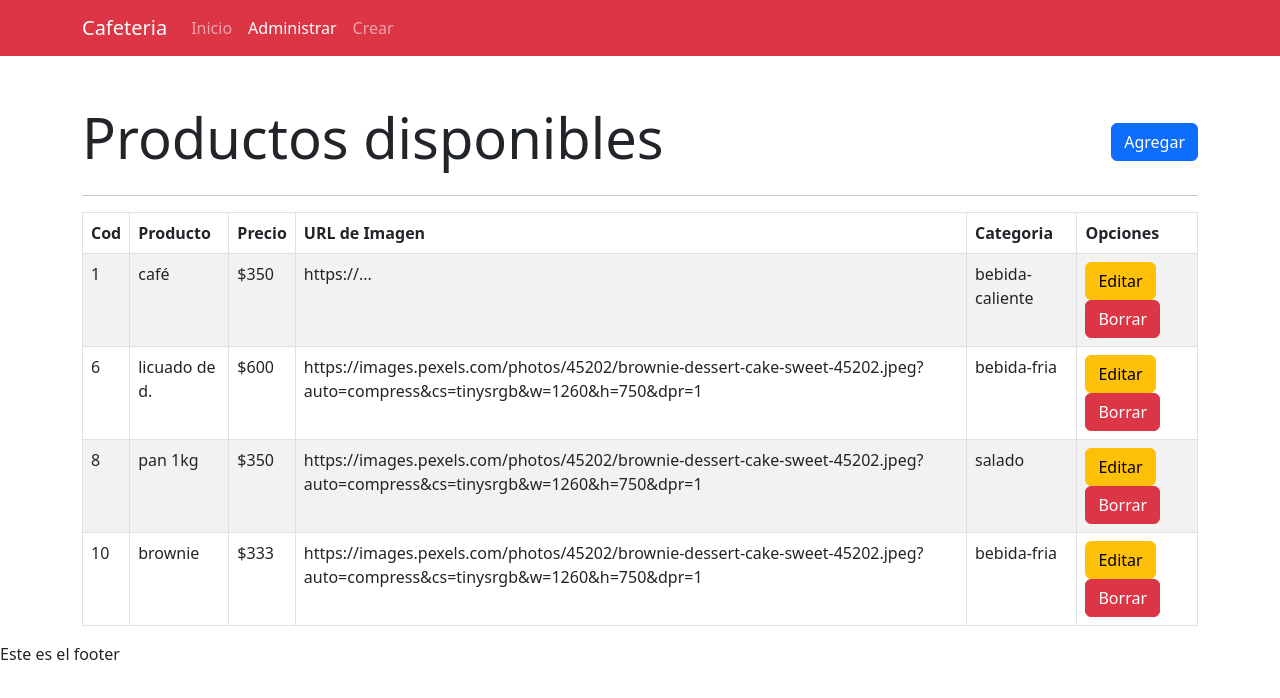
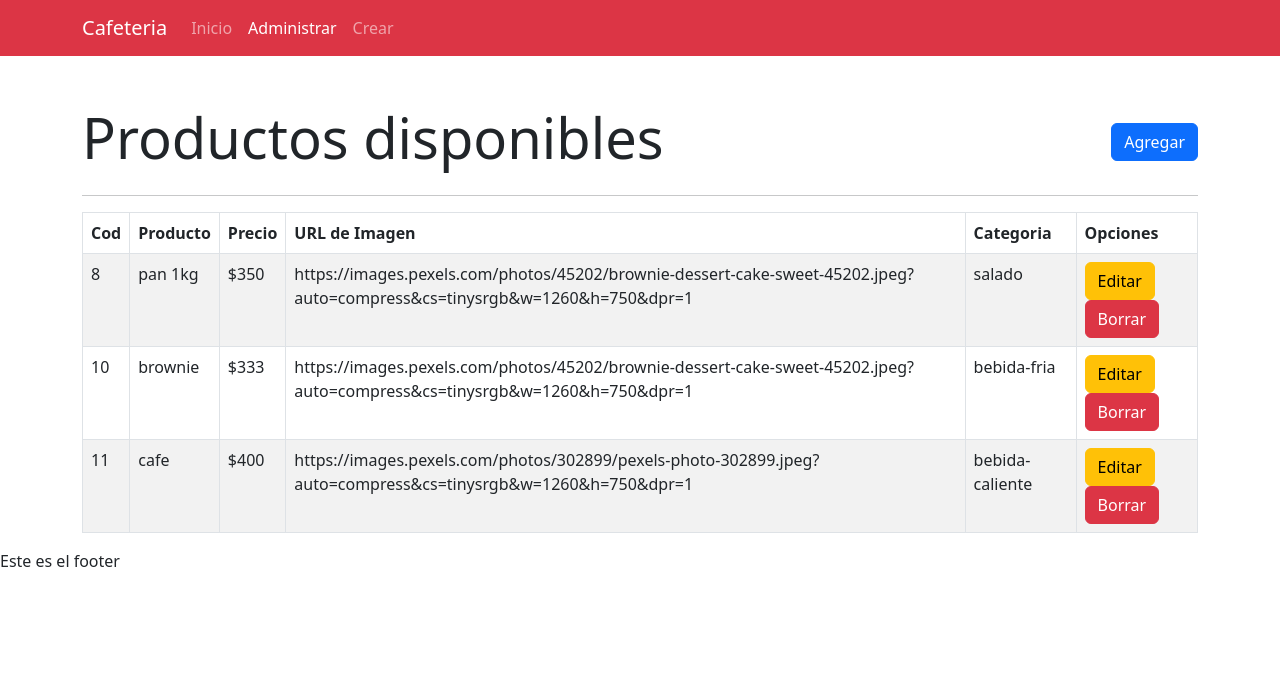
Before and after one commit to rollingcodeschool/Crudc2i, a React (Create React App) app: page /administrar in a window 1280 px wide. Shown: the top 698 px of the page. Built offline with nearby package versions, Linux system fonts and the light colour scheme; data requests are answered from the project's data file.

Commit message:
agregamos la consulta de la api cuando borramos un producto

```diff
--- a/db.json
+++ b/db.json
@@ -1,19 +1,5 @@
 {
   "productos": [
-    {
-      "nombreProducto": "café",
-      "precio": "350",
-      "imagen": "https://...",
-      "categoria": "bebida-caliente",
-      "id": 1
-    },
-    {
-      "nombreProducto": "licuado de d.",
-      "precio": "600",
-      "imagen": "https://images.pexels.com/photos/45202/brownie-dessert-cake-sweet-45202.jpeg?auto=compress&cs=tinysrgb&w=1260&h=750&dpr=1",
-      "categoria": "bebida-fria",
-      "id": 6
-    },
     {
       "nombreProducto": "pan 1kg",
       "precio": "350",
@@ -27,6 +13,13 @@
       "imagen": "https://images.pexels.com/photos/45202/brownie-dessert-cake-sweet-45202.jpeg?auto=compress&cs=tinysrgb&w=1260&h=750&dpr=1",
       "categoria": "bebida-fria",
       "id": 10
+    },
+    {
+      "nombreProducto": "cafe",
+      "precio": "400",
+      "imagen": "https://images.pexels.com/photos/302899/pexels-photo-302899.jpeg?auto=compress&cs=tinysrgb&w=1260&h=750&dpr=1",
+      "categoria": "bebida-caliente",
+      "id": 11
     }
   ]
 }
--- a/src/components/views/producto/AdministrarProductos.js
+++ b/src/components/views/producto/AdministrarProductos.js
@@ -48,7 +48,7 @@ const AdministrarProductos = () => {
         <tbody>
           {/* aqui tengo que hacer un map */}
           {
-            productos.map((producto)=><ItemProducto key={producto.id} producto={producto}></ItemProducto>)
+            productos.map((producto)=><ItemProducto key={producto.id} producto={producto} consultarAPI={consultarAPI}></ItemProducto>)
           }
         </tbody>
       </Table>
--- a/src/components/views/producto/ItemProducto.js
+++ b/src/components/views/producto/ItemProducto.js
@@ -2,7 +2,7 @@ import React from 'react';
 import { Button } from 'react-bootstrap';
 import Swal from 'sweetalert2';
 
-const ItemProducto = ({producto}) => {
+const ItemProducto = ({producto, consultarAPI}) => {
     const {nombreProducto, id, categoria, imagen, precio} = {...producto}
     const URL = process.env.REACT_APP_API_CAFETERIA
 
@@ -31,7 +31,7 @@ const ItemProducto = ({producto}) => {
                             'success'
                         )
                         //recargar la tabla de productos
-
+                        consultarAPI();
                     }
                 }catch(error){
                     console.log(error)
```
